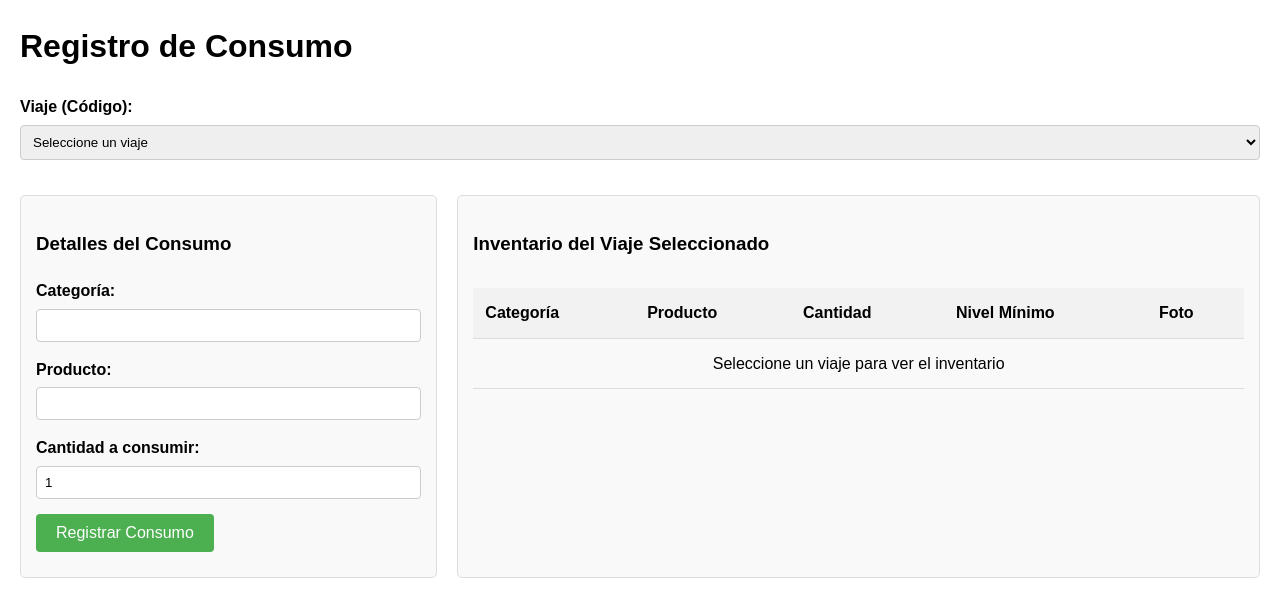
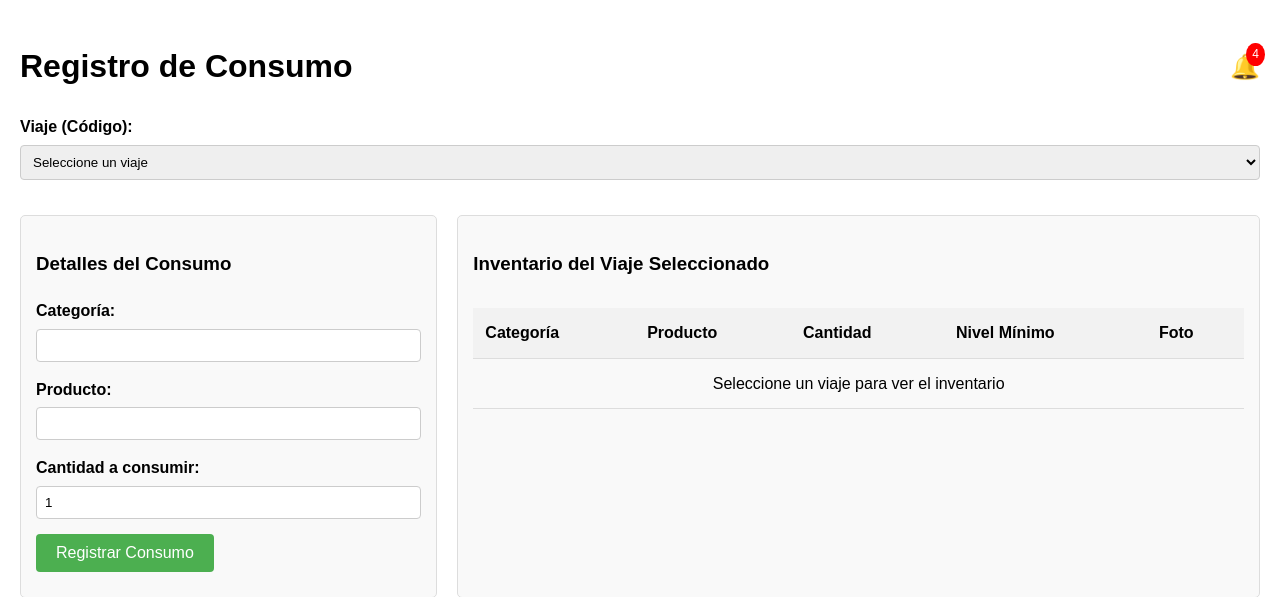
Before and after one commit to Alejandro-Juarez/Empresa-_Naviera_HDP115, a Django app: page /RegistroConsumo/ in a window 1280 px wide. Shown: the top 597 px of the page. Run offline with Django 5.2, Linux system fonts and the light colour scheme; data that the repository does not hold is empty.

Commit message:
Configuracion consumo

```diff
--- a/consumo_app/templates/RegistroConsumo.html
+++ b/consumo_app/templates/RegistroConsumo.html
@@ -93,10 +93,69 @@
             border-radius: 4px;
             box-sizing: border-box;
         }
+        /* Estilos para notificaciones */
+        .notification-container {
+            position: fixed;
+            top: 20px;
+            right: 20px;
+            z-index: 1000;
+            max-width: 350px;
+        }
+        .notification {
+            padding: 15px;
+            margin-bottom: 10px;
+            border-radius: 5px;
+            background-color: #fff3cd;
+            border-left: 5px solid #ffc107;
+            box-shadow: 0 2px 10px rgba(0,0,0,0.1);
+            display: flex;
+            justify-content: space-between;
+            align-items: center;
+            animation: slideIn 0.5s forwards;
+        }
+        .notification.error {
+            background-color: #f8d7da;
+            border-left-color: #dc3545;
+        }
+        .notification.success {
+            background-color: #d4edda;
+            border-left-color: #28a745;
+        }
+        .close-notification {
+            cursor: pointer;
+            margin-left: 10px;
+            font-weight: bold;
+        }
+        @keyframes slideIn {
+            from { transform: translateX(100%); opacity: 0; }
+            to { transform: translateX(0); opacity: 1; }
+        }
+        .notification-bell {
+            position: relative;
+            display: inline-block;
+            font-size: 24px;
+            cursor: pointer;
+            margin-left: 20px;
+        }
+        .badge {
+            position: absolute;
+            top: -5px;
+            right: -5px;
+            background-color: red;
+            color: white;
+            border-radius: 50%;
+            padding: 2px 6px;
+            font-size: 12px;
+        }
     </style>
 </head>
 <body>
-    <h1>Registro de Consumo</h1>
+    <div style="display: flex; align-items: center; justify-content: space-between;">
+        <h1>Registro de Consumo</h1>
+        <div class="notification-bell" id="campana-notificaciones">
+            🔔 <span class="badge" id="contador-alertas">0</span>
+        </div>
+    </div>
 
     <div>
         <label for="viaje-select"><strong>Viaje (Código):</strong></label>
@@ -158,6 +217,9 @@
             </div>
         </div>
     </div>
+
+    <!-- Contenedor para notificaciones -->
+    <div class="notification-container" id="notification-container"></div>
 
     <script>
     $(document).ready(function() {
@@ -231,17 +293,23 @@
             const producto = $(this).data('producto');
             const inventarioId = $(this).data('id');
             const cantidadDisponible = $(this).data('cantidad');
+            const nivelMinimo = $(this).find('td:nth-child(4)').text();
 
             // Actualizar formulario
             $('#categoria').val(categoria);
             $('#producto').val(producto);
             $('#inventario-id').val(inventarioId);
             $('#cantidad').attr('max', cantidadDisponible);
-            $('#cantidad-disponible').text(`Disponible: ${cantidadDisponible} unidades`);
+            $('#cantidad-disponible').text(`Disponible: ${cantidadDisponible} (Mínimo: ${nivelMinimo})`);
 
             // Ajustar cantidad si es mayor al disponible
             if (parseInt($('#cantidad').val()) > cantidadDisponible) {
                 $('#cantidad').val(cantidadDisponible);
+            }
+
+            // Mostrar notificación si está bajo el mínimo
+            if (cantidadDisponible <= nivelMinimo) {
+                showNotification(`¡Atención! ${producto} está bajo el nivel mínimo (${cantidadDisponible}/${nivelMinimo})`, 'error');
             }
         });
 
@@ -285,10 +353,21 @@
                 success: function(response) {
                     if (response.error) {
                         mensaje.text('Error: ' + response.error).addClass('error');
+                        showNotification('Error al registrar consumo: ' + response.error, 'error');
                         return;
                     }
 
                     mensaje.text('Consumo registrado correctamente').addClass('success');
+                    showNotification('Consumo registrado correctamente', 'success');
+
+                    // Verificar si el stock quedó bajo el mínimo
+                    const nuevoStock = response.nuevo_stock;
+                    const nivelMinimo = $('#tabla-inventario tr.selected td:nth-child(4)').text();
+
+                    if (nuevoStock <= nivelMinimo) {
+                        const producto = $('#producto').val();
+                        showNotification(`¡Atención! ${producto} ha quedado bajo el nivel mínimo (${nuevoStock}/${nivelMinimo})`, 'error');
+                    }
 
                     // Actualizar la tabla
                     const idViaje = $('#viaje-select').val();
@@ -305,9 +384,53 @@
                 error: function(xhr) {
                     console.error("Error al registrar consumo:", xhr.responseText);
                     mensaje.text('Error al registrar el consumo. Consulte la consola.').addClass('error');
+                    showNotification('Error al registrar el consumo', 'error');
                 }
             });
         });
+
+        // Función para mostrar notificaciones
+        function showNotification(message, type = 'info') {
+            const notification = $(`
+                <div class="notification ${type}">
+                    <span>${message}</span>
+                    <span class="close-notification">&times;</span>
+                </div>
+            `);
+
+            $('#notification-container').append(notification);
+
+            // Auto-eliminar después de 5 segundos
+            setTimeout(() => {
+                notification.fadeOut(500, function() {
+                    $(this).remove();
+                });
+            }, 5000);
+
+            // Cerrar manualmente
+            notification.find('.close-notification').click(function() {
+                notification.fadeOut(500, function() {
+                    $(this).remove();
+                });
+            });
+        }
+
+        // Actualizar contador de alertas
+        function updateAlertCount() {
+            // Aquí podrías hacer una llamada AJAX para obtener alertas no leídas
+            // Por ahora simulamos con un número aleatorio para demostración
+            const randomCount = Math.floor(Math.random() * 5);
+            $('#contador-alertas').text(randomCount);
+        }
+
+        // Mostrar alertas al hacer clic en la campana
+        $('#campana-notificaciones').click(function() {
+            // Aquí podrías mostrar un listado de alertas históricas
+            showNotification('Esta sería la lista de alertas históricas', 'info');
+        });
+
+        // Inicializar contador
+        updateAlertCount();
     });
     </script>
 </body>
--- a/consumo_app/views.py
+++ b/consumo_app/views.py
@@ -1,8 +1,8 @@
-from django.shortcuts import render
+from django.shortcuts import get_object_or_404, render
 
 # Create your views here.
 from django.shortcuts import render
-from .models import Viaje, Inventario
+from .models import Producto, Viaje, Inventario
 from django.http import JsonResponse
 from django.views.decorators.csrf import csrf_exempt
 import json
@@ -48,6 +48,7 @@ def obtener_inventario(request, id_viaje):
     except Exception as e:
         print(f"Error en obtener_inventario: {str(e)}")  # Para depuración
         return JsonResponse({'error': 'Error al cargar el inventario'}, status=500)
+# views.py
 
 @csrf_exempt
 def registrar_consumo(request):
```
Also changed, not shown: consumo_app/models.py (line endings or trailing spaces).
